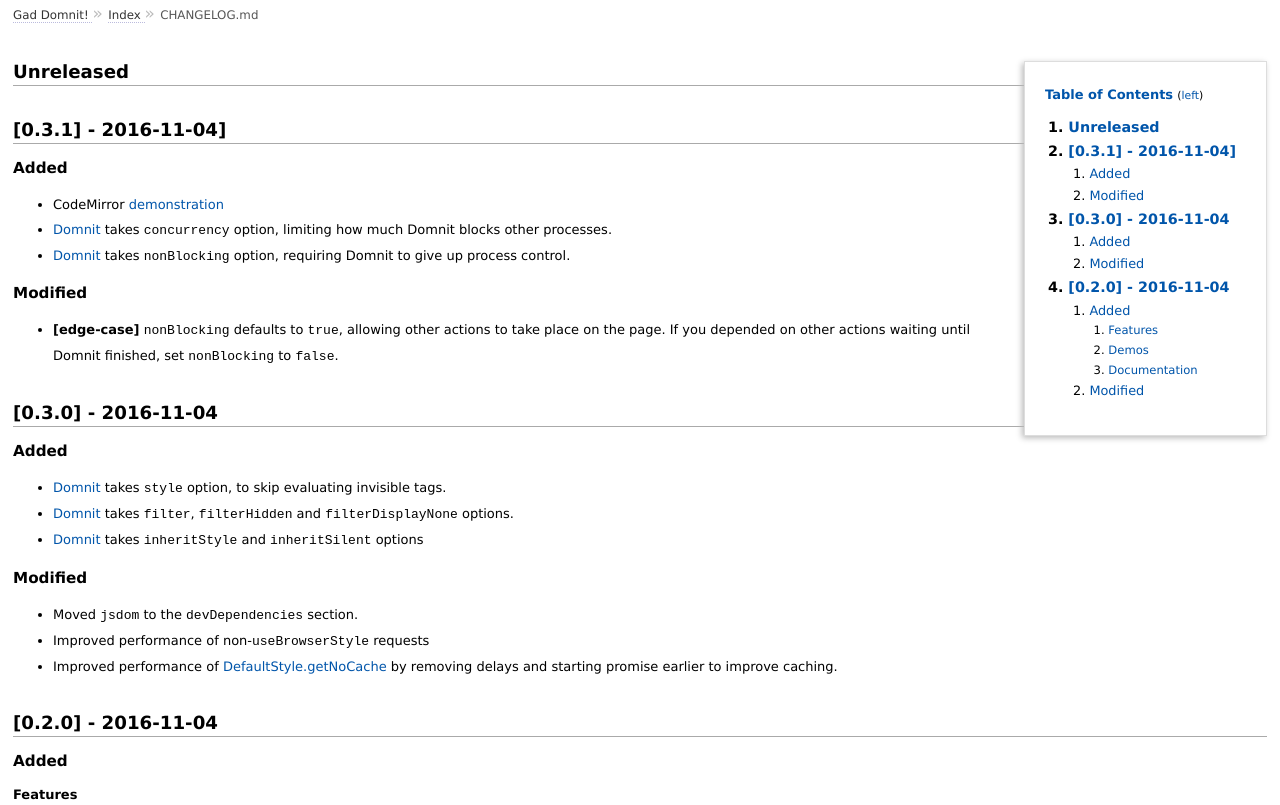
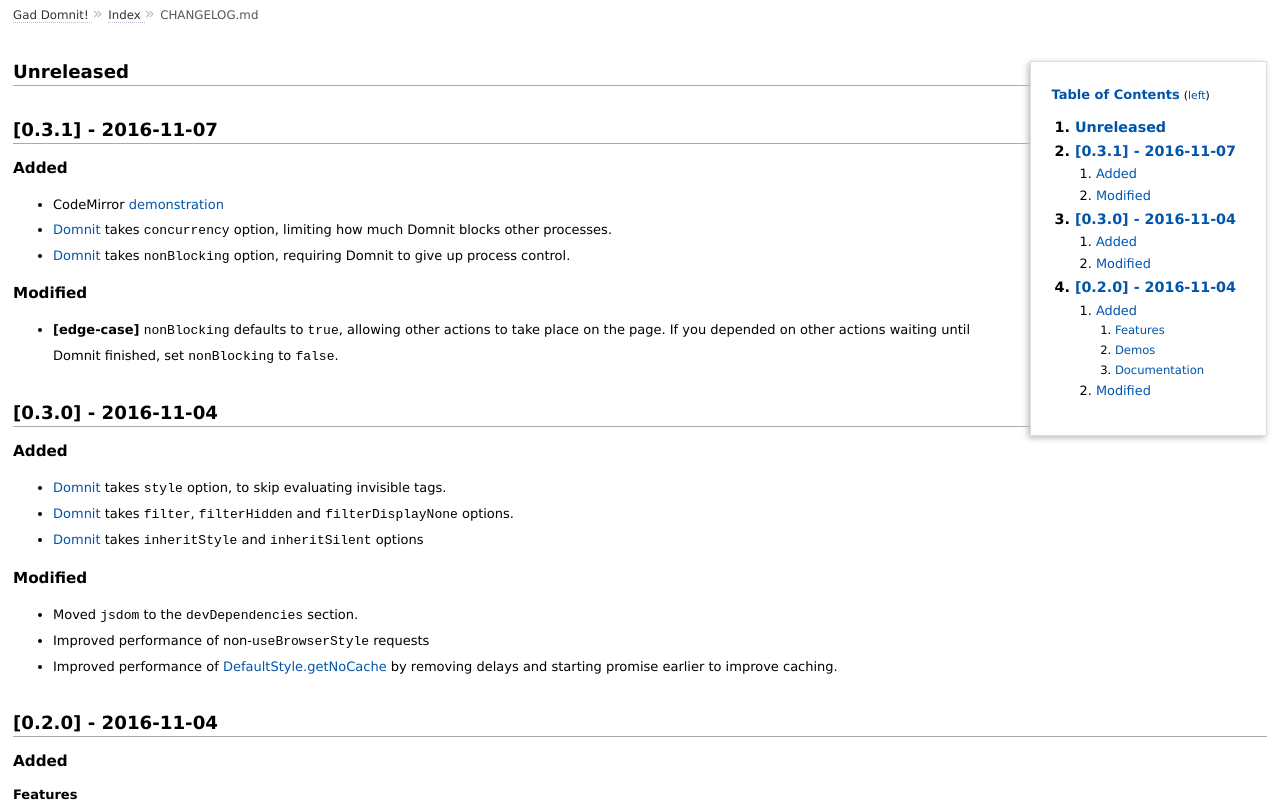
Before and after one commit to rweda/gaddomnit, a website: page docs/extra/CHANGELOG.md.html in a window 1280 px wide. Shown: the top 805 px of the page. Drawn offline with Linux system fonts and the light colour scheme.

Commit message:
Fixed date

```diff
--- a/docs/extra/CHANGELOG.md.html
+++ b/docs/extra/CHANGELOG.md.html
@@ -35,7 +35,7 @@
       </nav>
       <div id='filecontents'>
         <h2 id="unreleased">Unreleased</h2>
-<h2 id="-0-3-1-2016-11-04-">[0.3.1] - 2016-11-04]</h2>
+<h2 id="-0-3-1-2016-11-07">[0.3.1] - 2016-11-07</h2>
 <h3 id="added">Added</h3>
 <ul>
 <li>CodeMirror <a href="https://rweda.github.io/gaddomnit/demo/codemirror.html">demonstration</a></li>
```
Also changed, not shown: CHANGELOG.md.
